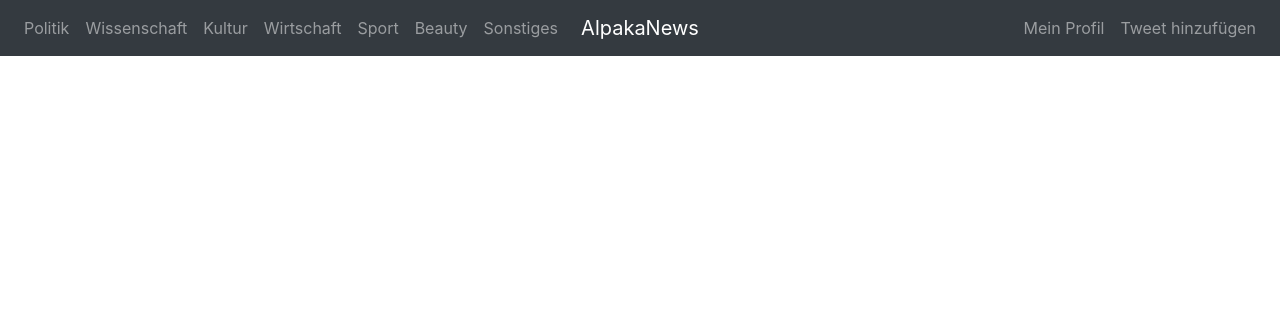
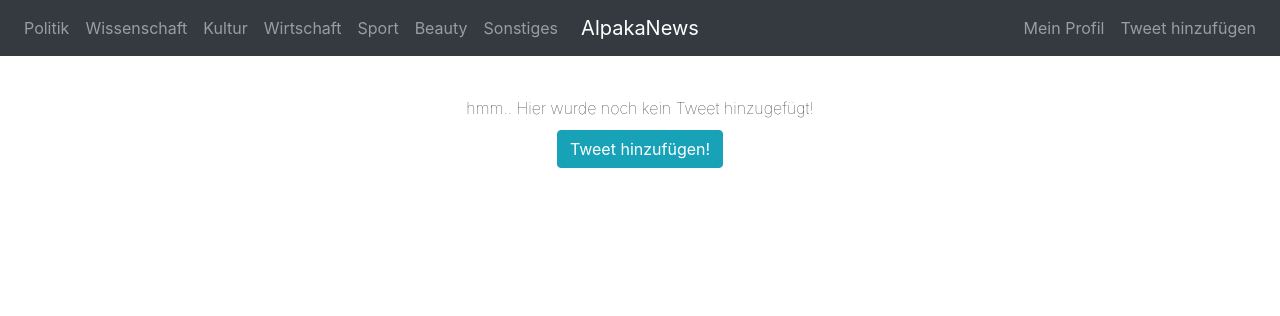
Before and after one commit to Jugendhackt/AlpakaNews, a Django app: page /overview/1/ in a window 1280 px wide. Shown: the top 316 px of the page. Run offline with Django 3.2, Linux system fonts and the light colour scheme; data that the repository does not hold is empty; parts of the project's set-up code (start-up, migrations or seed data) failed here and were passed over; some libraries are stand-ins or nearby versions.

Commit message:
add timestamp for comments. did some stuff for appearance

```diff
--- a/tweet_overview/templates/tweet_overview/index.html
+++ b/tweet_overview/templates/tweet_overview/index.html
@@ -6,6 +6,15 @@
         {{ warning_message }}
     </div>
     {% endif %}
+
+    {% if empty_site %}
+    <div class="col text-center">
+        <span class="font-weight-lighter">hmm.. Hier wurde noch kein Tweet hinzugefügt!</span>
+        <br>
+        <button type="submit" class="btn btn-info" style="margin-top: 10px;" onclick="window.location.href='{% url 'tweet_overview:new_tweet' %}';">Tweet hinzufügen!</button>
+    </div>
+    {% endif %}
+
     {% for tweet in tweets %}
     <p>
         <img src="{{ tweet.twitter_user.profile_image_url }}" style="width:48px;height:48px;border-radius:50%;">
@@ -38,9 +47,10 @@
         <br>
         <hr width=”100%”>
 
-        {% for comment in tweet.comment_set.all %}
+        {% for comment in tweet.comment_set.all reversed %}
             <span class="font-weight-bolder">{{ comment.author.name }}: </span>
-            <span class="font-weight-lighter">{{ comment.text }}</span>
+            <span class="font-weight-lighter" style="word-break: break-all;">{{ comment.text }}</span>
+            <span class="font-weight-lighter" style="float: right;">({{ comment.created_at }})</span>
             <br>
             <hr width=”25%”>
         {% endfor %}
--- a/tweet_overview/templates/tweet_overview/new_tweet.html
+++ b/tweet_overview/templates/tweet_overview/new_tweet.html
@@ -5,7 +5,7 @@
     <div class="container" style="margin-top: 5vh">
         <div class="form-group">
             <div class="form-check">
-                <label for="{{ form.twitter_url.id_for_label }}">Tweet URL</label>
+                <label for="{{ form.twitter_url.id_for_label }}">Tweet URL:</label>
                 <input type="text" class="form-control{% if form.errors.twitter_url %} is-invalid{% endif %}" id="{{ form.twitter_url.id_for_label }}" name="{{ form.twitter_url.name }}" required>
                 {% if form.errors.twitter_url %}
                 <div class="invalid-feedback">
@@ -16,7 +16,7 @@
         </div>
         <div class="form-group">
             <div class="form-check">
-                <label for="{{ form.source_url.id_for_label }}">URL der Hauptquelle</label>
+                <label for="{{ form.source_url.id_for_label }}">URL der Hauptquelle:</label>
                 <input type="text" class="form-control{% if form.errors.source_url %} is-invalid{% endif %}" id="{{ form.source_url.id_for_label }}" name="{{ form.source_url.name }}" required>
                 {% if form.errors.source_url %}
                 <div class="invalid-feedback">
@@ -31,7 +31,7 @@
                 {{ form.category }}
             </div>
         </div>
-        <button type="submit" class="btn btn-primary">Submit</button>
+        <button type="submit" class="btn btn-primary" style="float: right;">Absenden</button>
     </div>
 </form>
 {% endblock %}
--- a/tweet_overview/views.py
+++ b/tweet_overview/views.py
@@ -25,7 +25,13 @@ class IndexView(TemplateView):
 
         context['tweets'] = tweets
         context['add_comment_form'] = forms.AddCommentForm()
-        context['peviewComments'] = 5
+
+        if(tweets.count() > 0):
+            context['empty_site'] = False
+        else:
+            context['empty_site'] = True
+
+        print(tweets.count())
 
         if self.request.GET.get('message') is not None:
             context['warning_message'] = self.request.GET.get('message')
```
